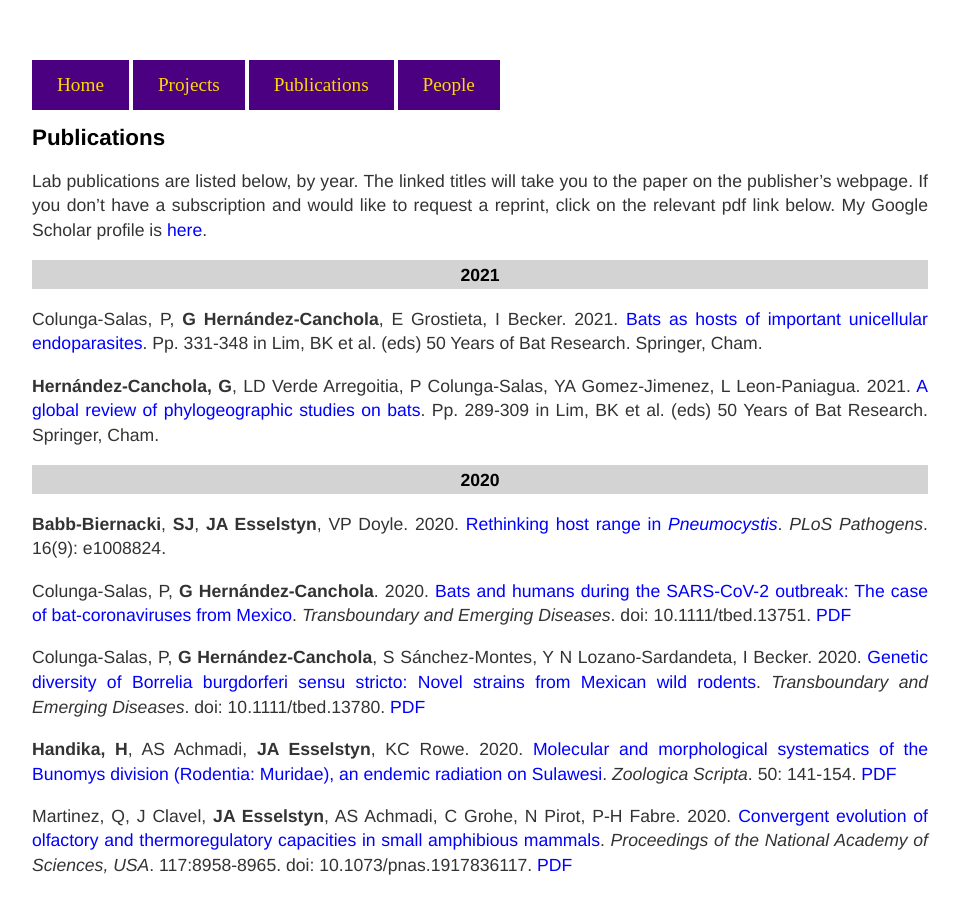
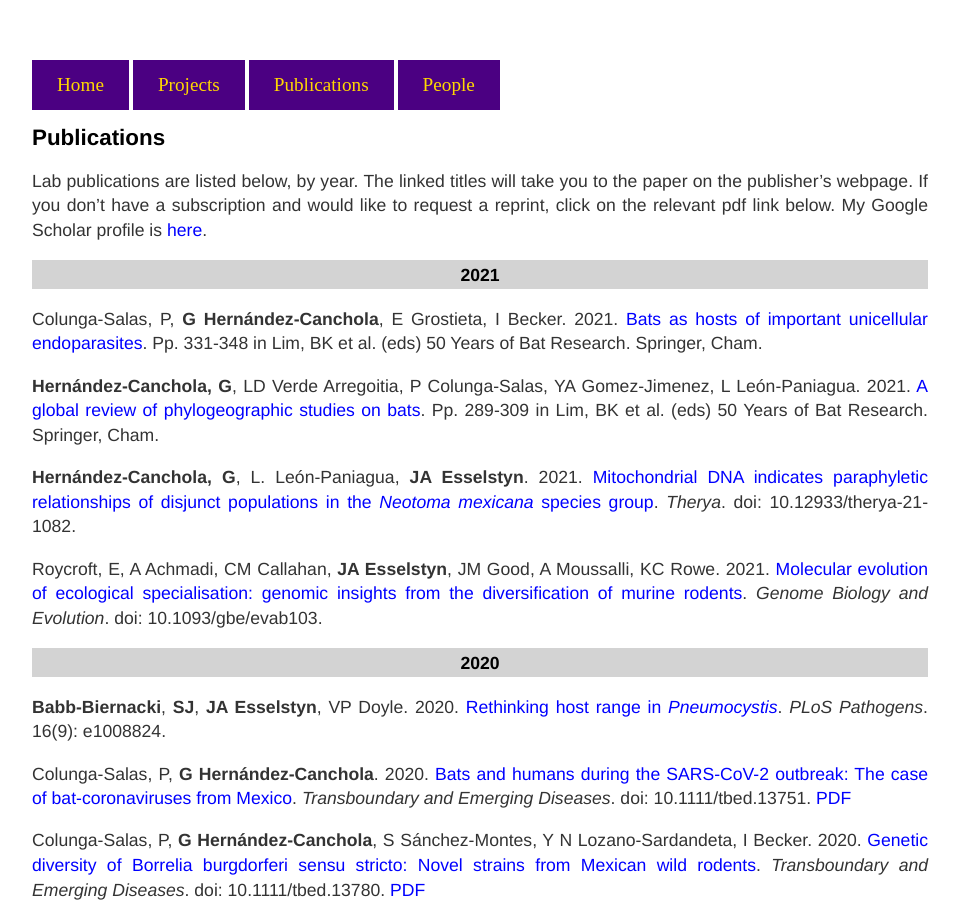
Before and after one commit to esselstyn/esselstyn.github.io, a Jekyll site: the page built from publications.md, in a window 1280 px wide and 900 px high. Shown: the whole window, without its empty margins (160-1121 px from the left). Built offline with Jekyll 4.4.1, drawn with Linux system fonts in a browser that asks for light colours.

Commit message:
Update publications.md

```diff
--- a/publications.md
+++ b/publications.md
@@ -9,7 +9,11 @@ Lab publications are listed below, by year. The linked titles will take you to t
 ### 2021
 Colunga-Salas, P, **G Hernández-Canchola**, E Grostieta, I Becker. 2021. [Bats as hosts of important unicellular endoparasites](https://doi.org/10.1007/978-3-030-54727-1_20). Pp. 331-348 in Lim, BK et al. (eds) 50 Years of Bat Research. Springer, Cham.
 
-**Hernández-Canchola, G**, LD Verde Arregoitia, P Colunga-Salas, YA Gomez-Jimenez, L Leon-Paniagua. 2021. [A global review of phylogeographic studies on bats](https://doi.org/10.1007/978-3-030-54727-1_18). Pp. 289-309 in Lim, BK et al. (eds) 50 Years of Bat Research. Springer, Cham.
+**Hernández-Canchola, G**, LD Verde Arregoitia, P Colunga-Salas, YA Gomez-Jimenez, L León-Paniagua. 2021. [A global review of phylogeographic studies on bats](https://doi.org/10.1007/978-3-030-54727-1_18). Pp. 289-309 in Lim, BK et al. (eds) 50 Years of Bat Research. Springer, Cham.
+
+**Hernández-Canchola, G**, L. León-Paniagua, **JA Esselstyn**. 2021. [Mitochondrial DNA indicates paraphyletic relationships of disjunct populations in the _Neotoma mexicana_ species group](https://doi.org/10.12933/therya-21-1082). _Therya_. doi: 10.12933/therya-21-1082.
+
+Roycroft, E, A Achmadi, CM Callahan, **JA Esselstyn**, JM Good, A Moussalli, KC Rowe. 2021. [Molecular evolution of ecological specialisation: genomic insights from the diversification of murine rodents](https://doi.org/10.1093/gbe/evab103). _Genome Biology and Evolution_. doi: 10.1093/gbe/evab103.
 
 ### 2020
 **Babb-Biernacki**, **SJ**, **JA Esselstyn**, VP Doyle. 2020. [Rethinking host range in _Pneumocystis_](https://doi.org/10.1371/journal.ppat.1008824). _PLoS Pathogens_. 16(9): e1008824.
```
